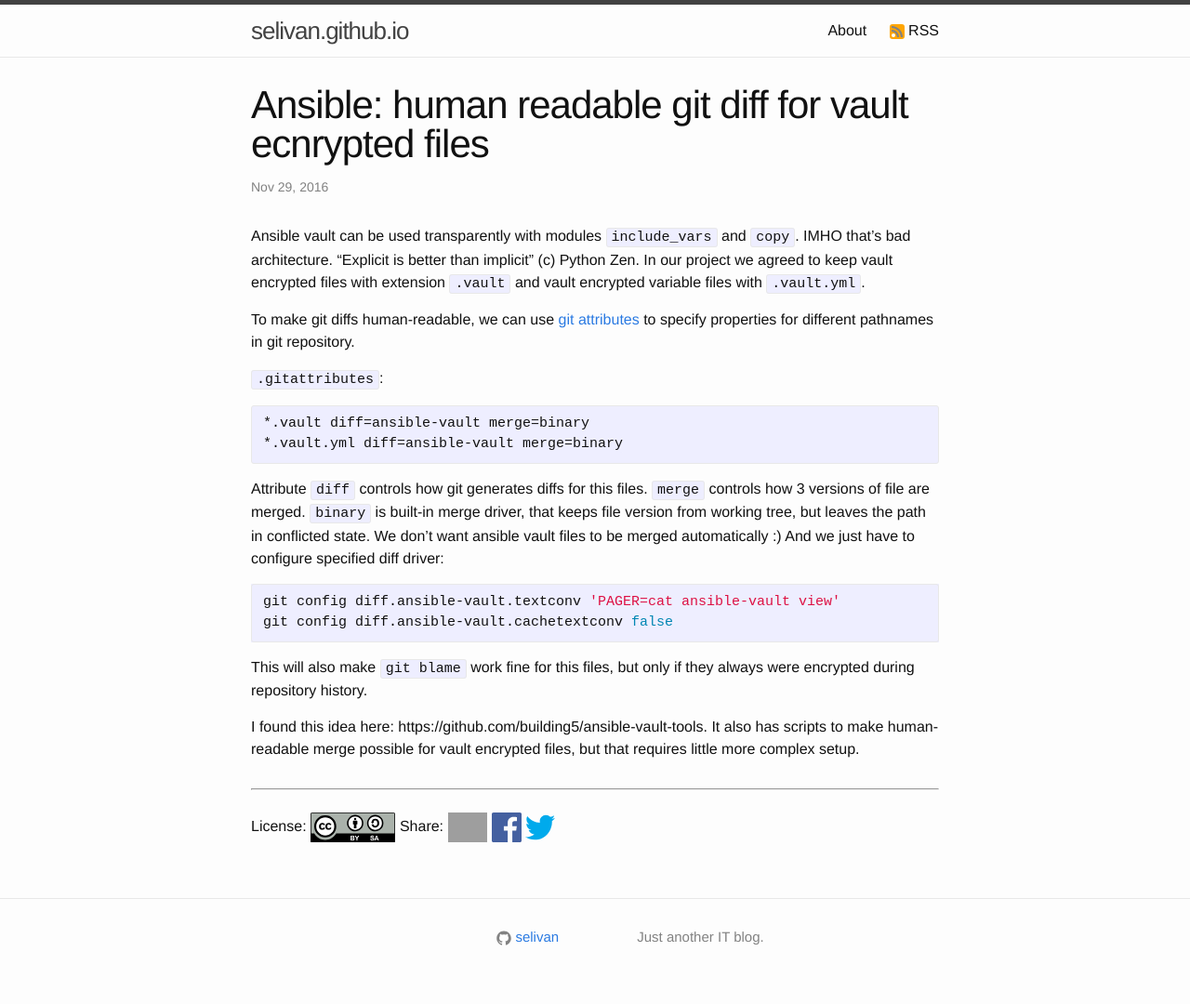
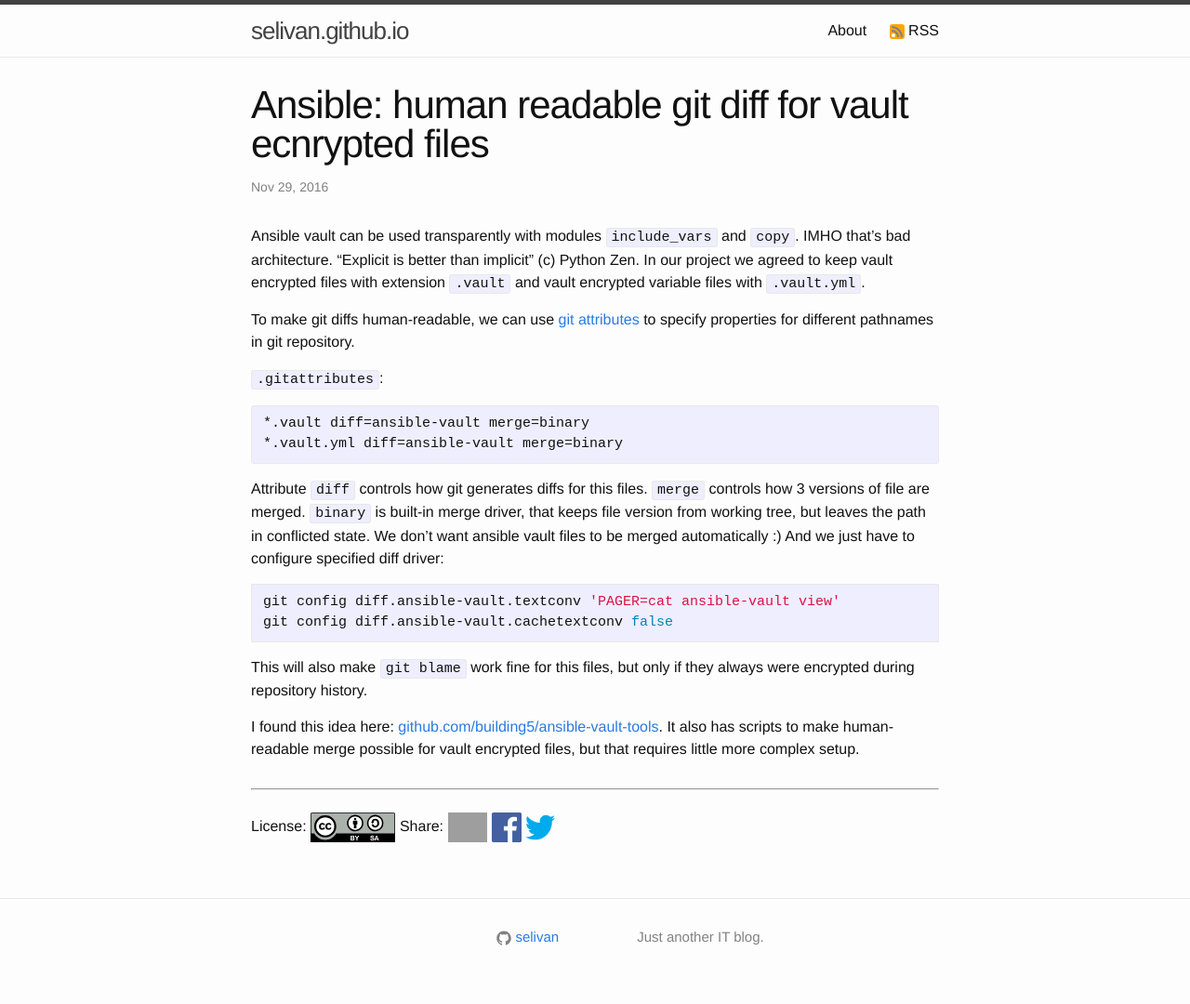
Before and after one commit to selivan/selivan.github.io, a Jekyll site: the page built from _posts/2016-11-29-ansible-human-readable-git-diff-for-vault.md, in a window 1280 px wide. Shown: the whole page at 93% size. Built offline with Jekyll 4.4.1, drawn with Linux system fonts in a browser that asks for light colours; comment, search, counter and statistics services are not loaded; some of the changed lines change nothing that is shown; grey boxes are pictures that could not be loaded.

Commit message:
http link

```diff
--- a/_posts/2016-11-29-ansible-human-readable-git-diff-for-vault.md
+++ b/_posts/2016-11-29-ansible-human-readable-git-diff-for-vault.md
@@ -24,4 +24,4 @@ git config diff.ansible-vault.cachetextconv false
 
 This will also make `git blame` work fine for this files, but only if they always were encrypted during repository history.
 
-I found this idea here: https://github.com/building5/ansible-vault-tools. It also has scripts to make human-readable merge possible for vault encrypted files, but that requires little more complex setup.
+I found this idea here: [github.com/building5/ansible-vault-tools](https://github.com/building5/ansible-vault-tools). It also has scripts to make human-readable merge possible for vault encrypted files, but that requires little more complex setup.
```
